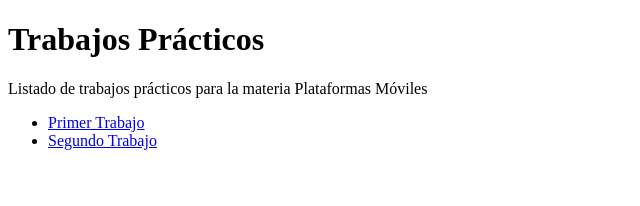
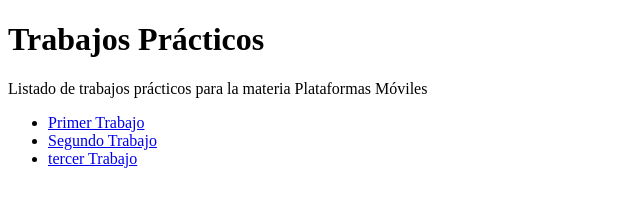
Before and after one commit to Ailin-salas/plataformas-moviles-entregas, a plain HTML site: page index.html in a window 1280 px wide. Shown: the whole page, without its empty margins (0-640 px from the left). Drawn offline with Linux system fonts and the light colour scheme.

Commit message:
Update index.html

```diff
--- a/index.html
+++ b/index.html
@@ -9,6 +9,7 @@
      <ul>
        <li><a href="/plataformas-moviles-entregas/tp-1">Primer Trabajo</a></li>
        <li><a href="/plataformas-moviles-entregas/tp-2">Segundo Trabajo</a></li>
+        <li><a href="/plataformas-moviles-entregas/tp-3">tercer Trabajo</a></li>
      </ul>
    </body>
 </html>
```
